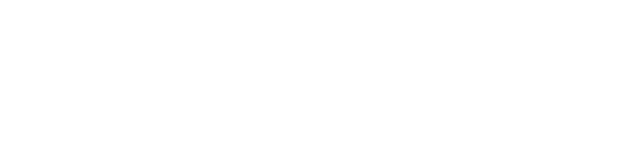
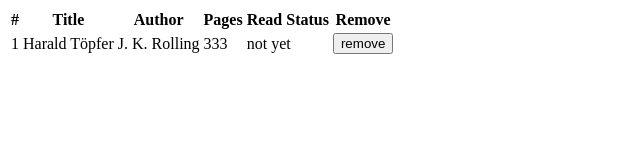
Before and after one commit to elbionic/library-project, a plain HTML site: page index.html in a window 1280 px wide. Shown: the whole page, without its empty margins (0-640 px from the left). Drawn offline with Linux system fonts and the light colour scheme.

Commit message:
Add a table to the HTML File
The table consists of a table head and a table
body. The first element of the table has been
created as a blueprint for future table elements.

```diff
--- a/index.html
+++ b/index.html
@@ -8,6 +8,29 @@
     <title>Library Project</title>
 </head>
 <body>
-
+    <table>
+        <thead>
+            <tr>
+                <th scope="col">#</td>
+                <th scope="col">Title</th>
+                <th scope="col">Author</th>
+                <th scope="col">Pages</th>
+                <th scope="col">Read Status</th>
+                <th scope="col">Remove</th>
+            </tr>
+        </thead>
+        <tbody class="table-body">
+            <tr>
+                <td>1</td>
+                <td>Harald Töpfer</td>
+                <td>J. K. Rolling</td>
+                <td>333</td>
+                <td>not yet</td>
+                <td>
+                    <button class="removeBtn">remove</button>
+                </td>
+            </tr>
+        </tbody>
+    </table>
 </body>
 </html>
```
